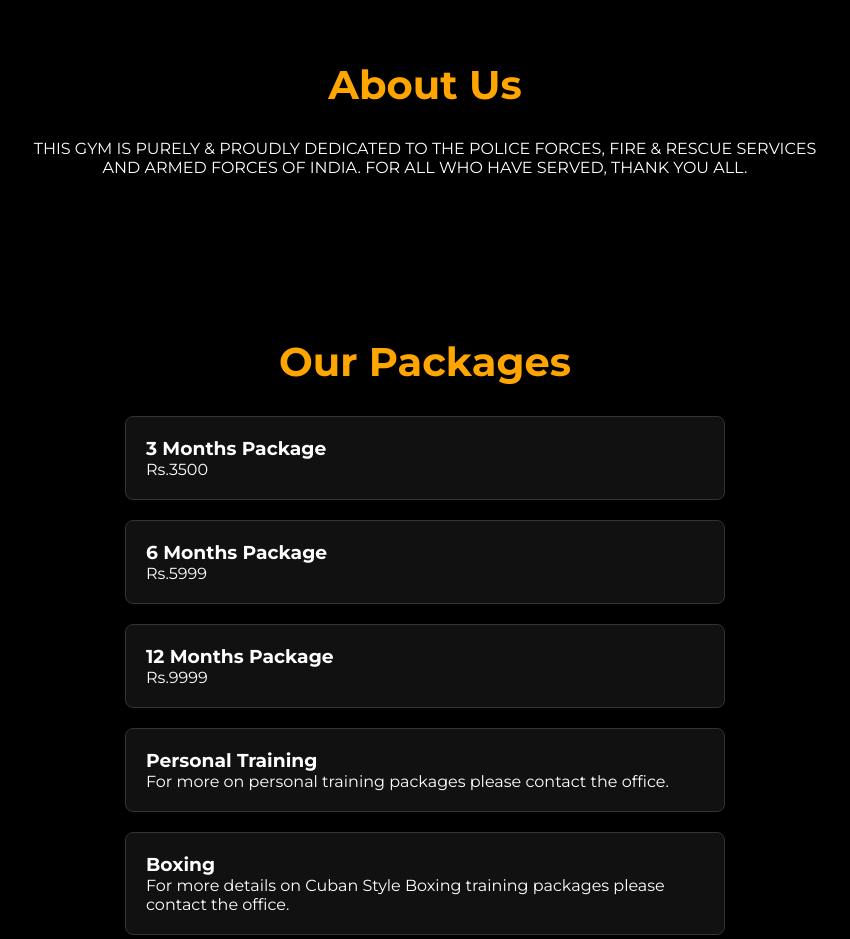
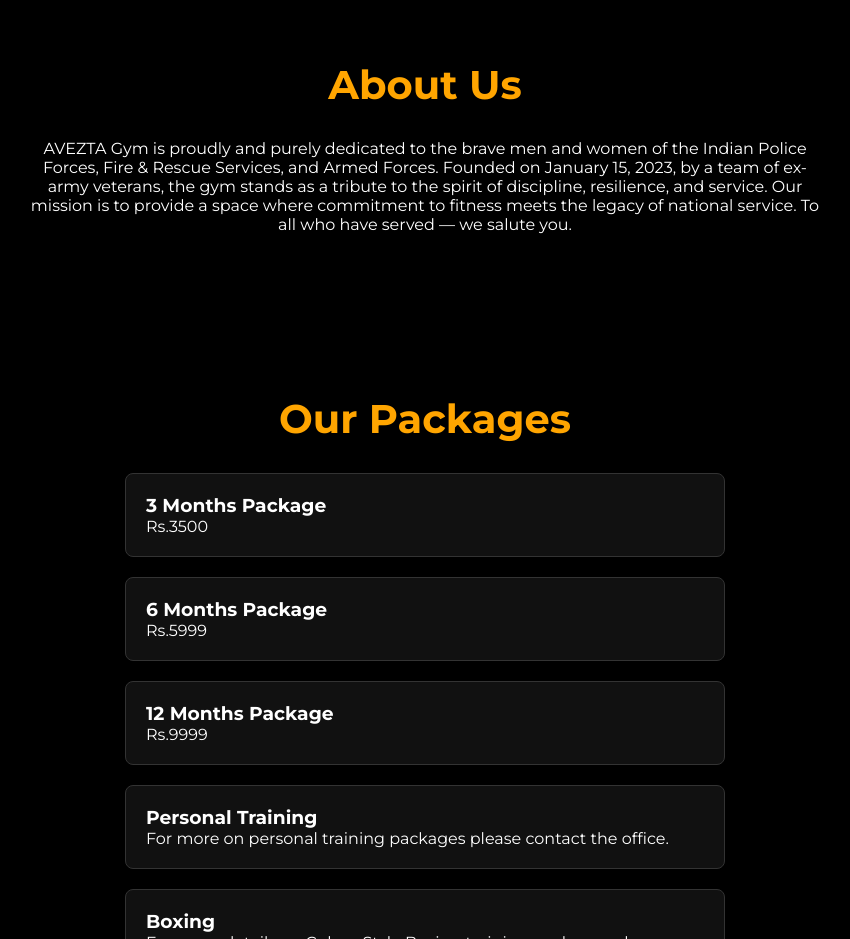
Before and after one commit to avezta/avezta, a plain HTML site: page index.html in a window 1280 px wide. Shown: the part 840-1779 px from the top of the page, without its empty margins (215-1065 px from the left). Drawn offline with Linux system fonts and the light colour scheme.

Commit message:
Update index.html

```diff
--- a/index.html
+++ b/index.html
@@ -88,8 +88,8 @@
       overflow: hidden;
     }
 
-    .hero {background: url('avezta-bg.jpg') no-repeat center center/cover;
-
+    .hero {
+      background: url('avezta-bg.jpg') no-repeat center center/cover;
       text-align: center;
       color: white;
       display: flex;
@@ -263,7 +263,9 @@
 
   <section id="about">
     <h2 class="section-title">About Us</h2>
-    <p style="max-width: 800px; margin: auto; text-align: center;">THIS GYM IS PURELY &amp; PROUDLY DEDICATED TO THE POLICE FORCES, FIRE &amp; RESCUE SERVICES AND ARMED FORCES OF INDIA. FOR ALL WHO HAVE SERVED, THANK YOU ALL.</p>
+    <p style="max-width: 800px; margin: auto; text-align: center;">
+      AVEZTA Gym is proudly and purely dedicated to the brave men and women of the Indian Police Forces, Fire & Rescue Services, and Armed Forces. Founded on January 15, 2023, by a team of ex-army veterans, the gym stands as a tribute to the spirit of discipline, resilience, and service. Our mission is to provide a space where commitment to fitness meets the legacy of national service. To all who have served — we salute you.
+    </p>
   </section>
 
   <section id="packages" class="packages">
```
